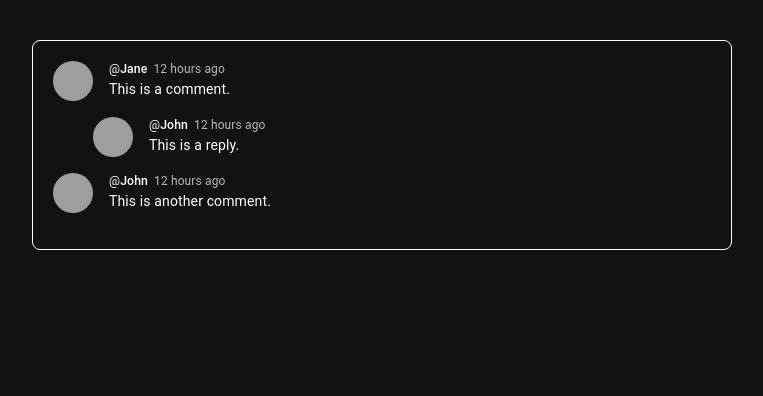
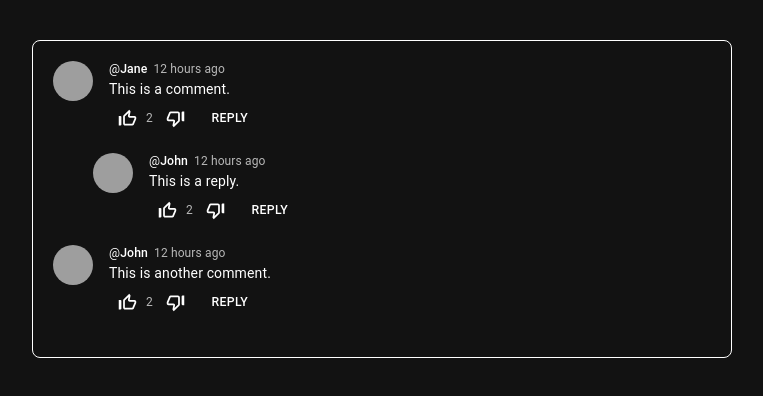
Before and after one commit to acelowder/react-material-comments, a React (Vite) app: page / in a window 1280 px wide. Shown: the top 396 px of the page, without its empty margins (258-1021 px from the left). Built offline with nearby package versions, Linux system fonts and the light colour scheme; grey boxes are pictures that could not be loaded.

Commit message:
Add comment buttons

```diff
--- a/package.json
+++ b/package.json
@@ -12,6 +12,7 @@
   "dependencies": {
     "@emotion/react": "^11.11.4",
     "@emotion/styled": "^11.11.5",
+    "@mui/icons-material": "^5.15.18",
     "@mui/material": "^5.15.18",
     "moment": "^2.30.1",
     "react": "^18.2.0",
--- a/src/components/Comment.jsx
+++ b/src/components/Comment.jsx
@@ -1,5 +1,6 @@
 import { Typography } from '@mui/material';
 import moment from 'moment';
+import Toolbar from './Toolbar';
 import './Comment.css';
 
 export default function Comment({ comment }) {
@@ -23,6 +24,7 @@ export default function Comment({ comment }) {
 					</Typography>
 				</div>
 				<Typography variant="body1">{comment.text}</Typography>
+				<Toolbar />
 			</div>
 		</div>
 	);
--- /dev/null
+++ b/src/components/Toolbar.jsx
@@ -0,0 +1,39 @@
+import { IconButton, Button, Typography } from '@mui/material';
+import ThumbUpOffAltIcon from '@mui/icons-material/ThumbUpOffAlt';
+import ThumbDownOffAltIcon from '@mui/icons-material/ThumbDownOffAlt';
+
+export default function Toolbar() {
+	return (
+		<div>
+			<IconButton aria-label="like">
+				<ThumbUpOffAltIcon />
+			</IconButton>
+			<Typography
+				variant="body2"
+				sx={{
+					color: 'text.secondary',
+					fontSize: 12,
+				}}
+				display="inline"
+			>
+				2
+			</Typography>
+			<IconButton aria-label="dislike" sx={{ ml: 0.5 }}>
+				<ThumbDownOffAltIcon />
+			</IconButton>
+			<Button
+				variant="text"
+				sx={{
+					borderRadius: 8,
+					color: 'white',
+					ml: 0.5,
+					':hover': {
+						bgcolor: 'action.hover',
+					},
+				}}
+			>
+				Reply
+			</Button>
+		</div>
+	);
+}
```
Also changed, not shown: 1 other file (tests, documents, lock files or other folders).
